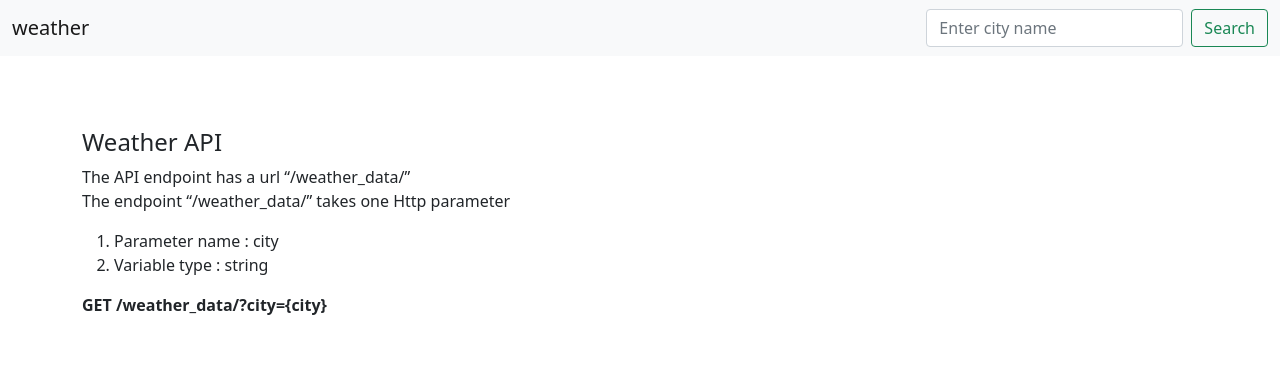
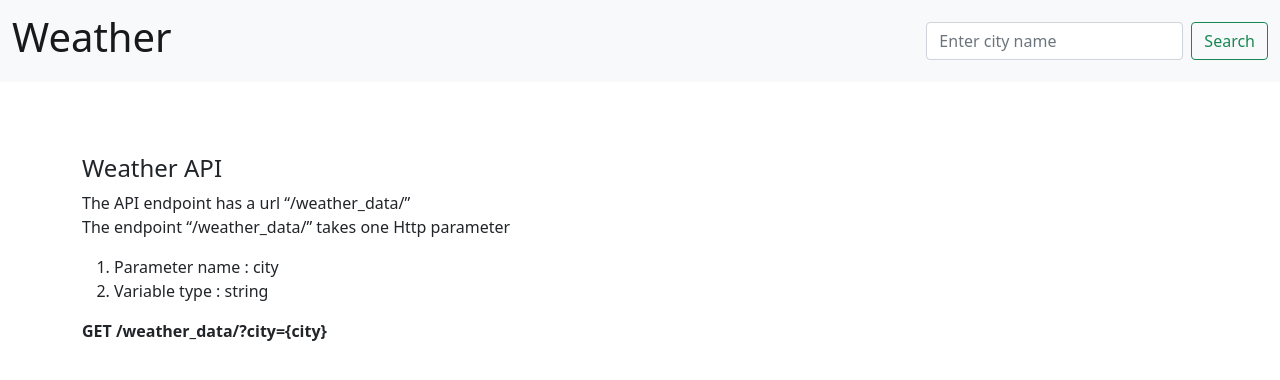
Before and after one commit to hisenberg-lab/weather, a Django app: page / in a window 1280 px wide. Shown: the top 380 px of the page. Run offline with Django 3.2, Linux system fonts and the light colour scheme.

Commit message:
added colors to list

```diff
--- a/djangorestassessment/weather/templates/index.html
+++ b/djangorestassessment/weather/templates/index.html
@@ -11,7 +11,7 @@
 <body>
     <nav class="navbar navbar-light bg-light">
         <div class="container-fluid">
-          <a class="navbar-brand">weather</a>
+          <a class="navbar-brand"><h1>Weather</h1></a>
           <form class="d-flex" method="POST" action={% url 'index' %}>
             {% csrf_token %}
             <input class="form-control me-2" type="search" placeholder="Enter city name" aria-label="Search" name="city">
@@ -21,14 +21,14 @@
       </nav>
   <br />
   <br />
-  <div class="container">
+  <div class="container" style="width: 50%;">
     {% if city and weather and coordinates and temp and humidity %}
-    <ul class="list-group">
-        <li class="list-group-item">City: {{city}}</li>
-        <li class="list-group-item">Coordinates: {{coordinates}}</li>
-        <li class="list-group-item">Weather: {{weather}}</li>
-        <li class="list-group-item">Temp: {{temp}}</li>
-        <li class="list-group-item">Humidity: {{humidity}}</li>
+    <ul class="list-group" style="align-items: center;">
+        <li class="list-group-item list-group-item-danger">City: {{city}}</li>
+        <li class="list-group-item list-group-item-success">Coordinates: {{coordinates}}</li>
+        <li class="list-group-item list-group-item-danger">Weather: {{weather}}</li>
+        <li class="list-group-item list-group-item-success">Temp: {{temp}}</li>
+        <li class="list-group-item list-group-item-danger">Humidity: {{humidity}}</li>
       </ul>
     {% endif %}
     {% if error %}
--- a/djangorestassessment/weather/views.py
+++ b/djangorestassessment/weather/views.py
@@ -9,6 +9,9 @@ from rest_framework import status
 # Create your views here.
 
 def index(request):
+    """
+    Index page search bar query request is processed.
+    """
     if request.method == 'POST':
         city = request.POST.get("city")
         result = requests.get("https://api.openweathermap.org/data/2.5/weather?q="+city+"&appid="+settings.API_KEY)
@@ -29,7 +32,7 @@ def index(request):
 @api_view()
 def weather_data_api(request):
     """
-Returns json data of weather for the given city
+Returns json data of weather for the given city.
 
     """
     city = request.query_params['city']
```
